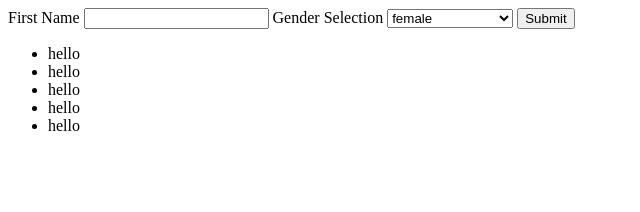
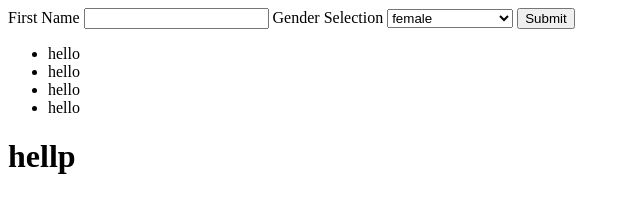
Before and after one commit to Nagender211/testing, a plain HTML site: page index.html in a window 1280 px wide. Shown: the whole page, without its empty margins (0-640 px from the left). Drawn offline with Linux system fonts and the light colour scheme.

Commit message:
fix: hello

```diff
--- a/index.html
+++ b/index.html
@@ -24,8 +24,11 @@
             <li>hello</li>
             <li>hello</li>
 
-             <li>hello</li> <li>hello</li>
+             <li>hello</li>
+
+
         </ul>
+        <h1>hellp</h1>
       </div>
 
 </body>
```
